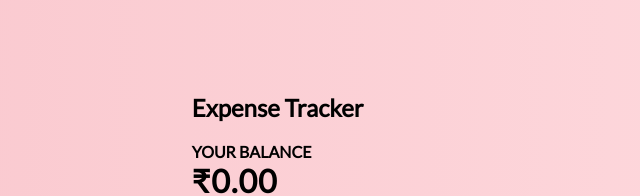
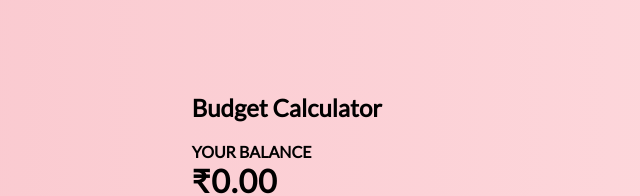
Before and after one commit to Abhishek-Sumn/budget_calculator, a React (Create React App) app: page / in a window 1280 px wide. Shown: the top 196 px of the page, without its empty margins (320-960 px from the left). Built offline with nearby package versions, Linux system fonts and the light colour scheme.

Commit message:
headerupdate

```diff
--- a/src/components/Header.js
+++ b/src/components/Header.js
@@ -1,6 +1,6 @@
 import React from 'react'
 export const Header = () => {
     return (
-        <h2>Expense Tracker</h2>
+        <h2>Budget Calculator</h2>
     )
 }
```
